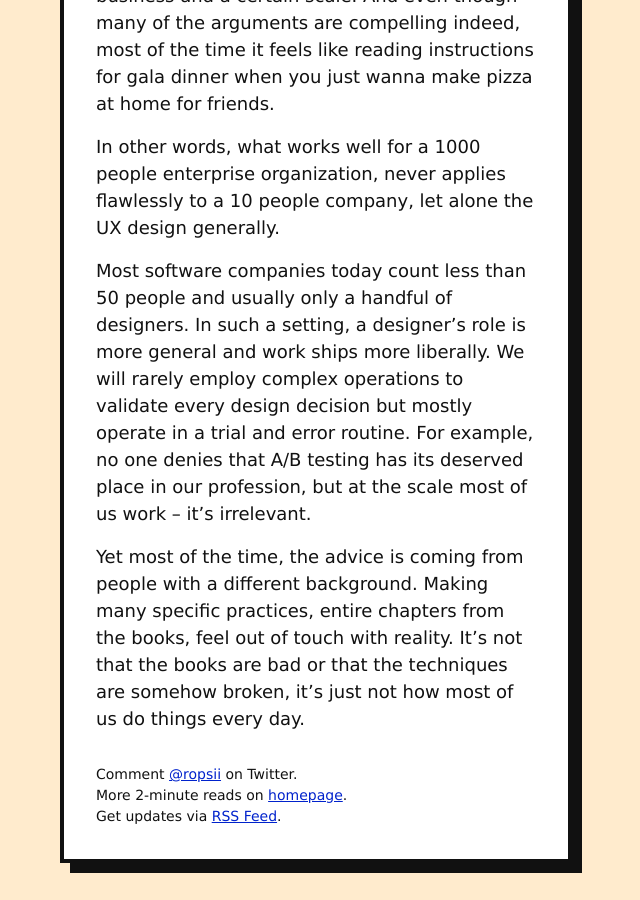
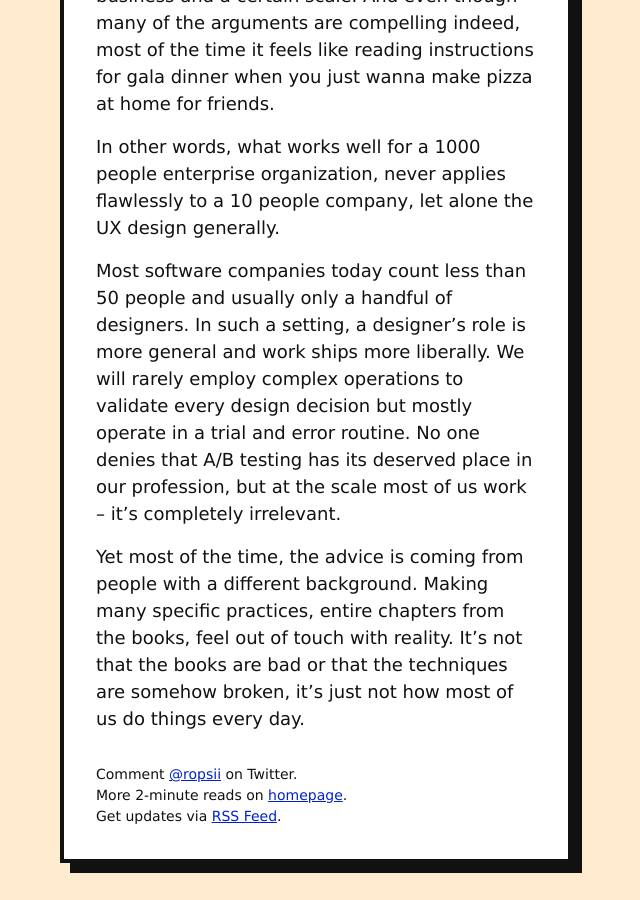
Before and after one commit to ropsii/ropsii.github.io, a Jekyll site: the page built from _posts/2019-09-29-ux-books-suck.markdown, in a window 1280 px wide and 900 px high, scrolled down 1099 px. Shown: the whole window, without its empty margins (324-964 px from the left). Built offline with Jekyll 4.4.1, drawn with Linux system fonts in a browser that asks for light colours.

Commit message:
Rewording

```diff
--- a/_posts/2019-09-29-ux-books-suck.markdown
+++ b/_posts/2019-09-29-ux-books-suck.markdown
@@ -20,6 +20,6 @@ Their perception and the context they operate in are dramatically different from
 
 In other words, what works well for a 1000 people enterprise organization, never applies flawlessly to a 10 people company, let alone the UX design generally.
 
-Most software companies today count less than 50 people and usually only a handful of designers. In such a setting, a designer's role is more general and work ships more liberally. We will rarely employ complex operations to validate every design decision but mostly operate in a trial and error routine. For example, no one denies that A/B testing has its deserved place in our profession, but at the scale most of us work – it’s irrelevant.
+Most software companies today count less than 50 people and usually only a handful of designers. In such a setting, a designer's role is more general and work ships more liberally. We will rarely employ complex operations to validate every design decision but mostly operate in a trial and error routine. No one denies that A/B testing has its deserved place in our profession, but at the scale most of us work – it’s completely irrelevant.
 
 Yet most of the time, the advice is coming from people with a different background. Making many specific practices, entire chapters from the books, feel out of touch with reality. It’s not that the books are bad or that the techniques are somehow broken, it’s just not how most of us do things every day.
```
